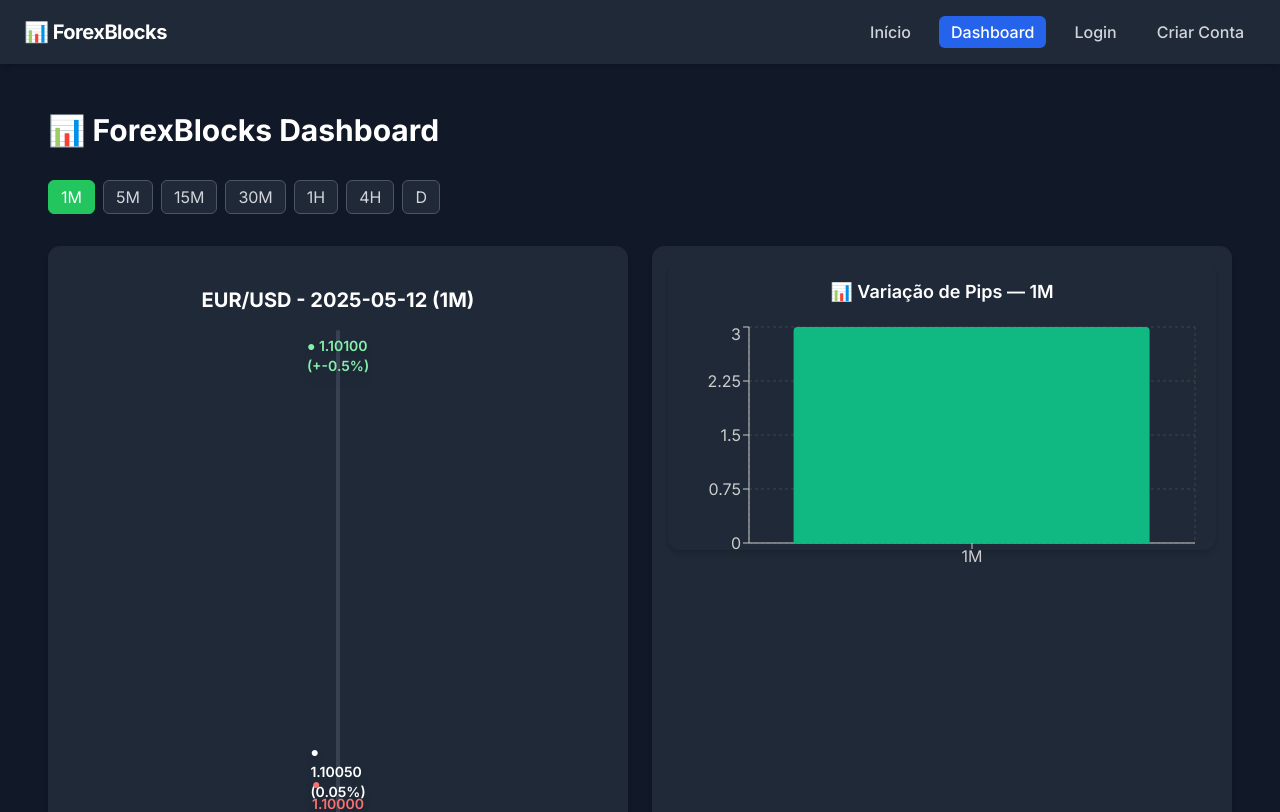
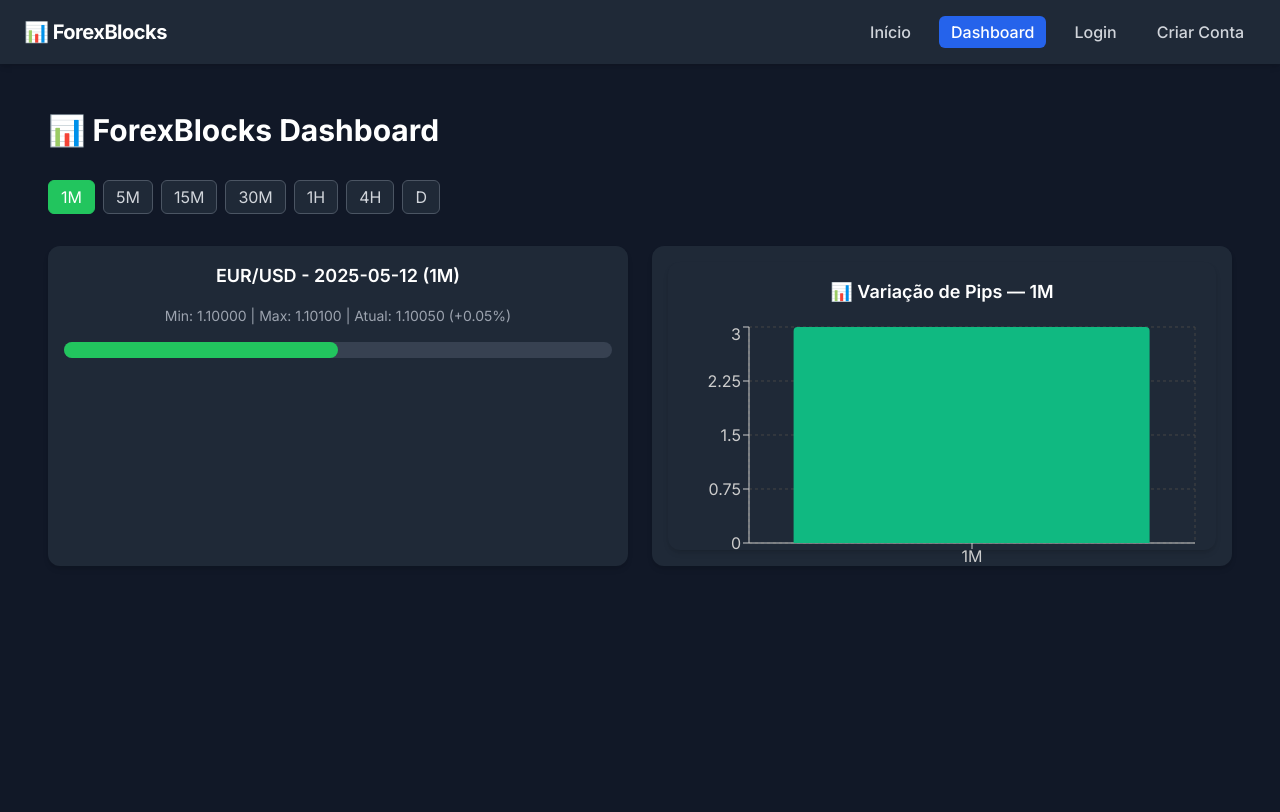
Before and after one commit to TulioBuarque/meusite-nextjs, a Next.js app: page /dashboard in a window 1280 px wide. Shown: the top 812 px of the page. Built offline with nearby package versions, Linux system fonts and the light colour scheme.

Commit message:
Update DailyRangeIndicator.tsx

```diff
--- a/src/components/kpis/DailyRangeIndicator.tsx
+++ b/src/components/kpis/DailyRangeIndicator.tsx
@@ -14,35 +14,21 @@ const mockPriceData: Record<string, { asset: string; date: string; min: number;
 
 export function DailyRangeIndicator() {
   const timeframe = useTimeframeStore((state) => state.selectedTimeframe)
-  const { asset, date, min, max, current, changeFromOpen, changeFromMin, changeFromMax } = mockPriceData[timeframe]
+  const { asset, date, min, max, current, changeFromOpen } = mockPriceData[timeframe]
 
-  const safeMin = min
-  const safeMax = Math.abs(max - min) < 0.01 ? min + 0.01 : max
-
-  const position = (value: number) => {
-    const raw = ((value - safeMin) / (safeMax - safeMin)) * 80 + 10
-    return Math.max(10, Math.min(raw, 90))
-  }
-
-  const posMax = 90
-  const posCurrent = position(current)
-  const posMin = 10
-
-  const labelStyle = "absolute left-1/2 -translate-x-1/2 text-sm font-semibold drop-shadow-lg"
+  const progress = ((current - min) / (max - min)) * 100
 
   return (
-    <div className="flex flex-col items-center my-6 w-full">
-      <h3 className="text-xl font-bold mb-4">{asset} - {date} ({timeframe})</h3>
-      <div className="relative bg-gray-700 w-1 rounded" style={{ height: '70vh', maxHeight: '85vh' }}>
-        <div className={`${labelStyle} text-green-300`} style={{ bottom: `${posMax}%`, marginBottom: '10px' }}>
-          ● {max.toFixed(5)} (+{changeFromMax}%)
-        </div>
-        <div className={`${labelStyle} text-white`} style={{ bottom: `${posCurrent}%`, marginBottom: '10px' }}>
-          ● {current.toFixed(5)} ({changeFromOpen}%)
-        </div>
-        <div className={`${labelStyle} text-red-400`} style={{ bottom: `${posMin}%`, marginTop: '10px' }}>
-          ● {min.toFixed(5)} ({changeFromMin}%)
-        </div>
+    <div className="space-y-4">
+      <h3 className="text-lg font-semibold text-center">{asset} - {date} ({timeframe})</h3>
+      <p className="text-center text-sm text-gray-400">
+        Min: {min.toFixed(5)} | Max: {max.toFixed(5)} | Atual: {current.toFixed(5)} ({changeFromOpen > 0 ? '+' : ''}{changeFromOpen}%)
+      </p>
+      <div className="relative w-full bg-gray-700 rounded-full h-4">
+        <div
+          className="bg-green-500 h-4 rounded-full transition-all"
+          style={{ width: `${progress}%` }}
+        ></div>
       </div>
     </div>
   )
```
